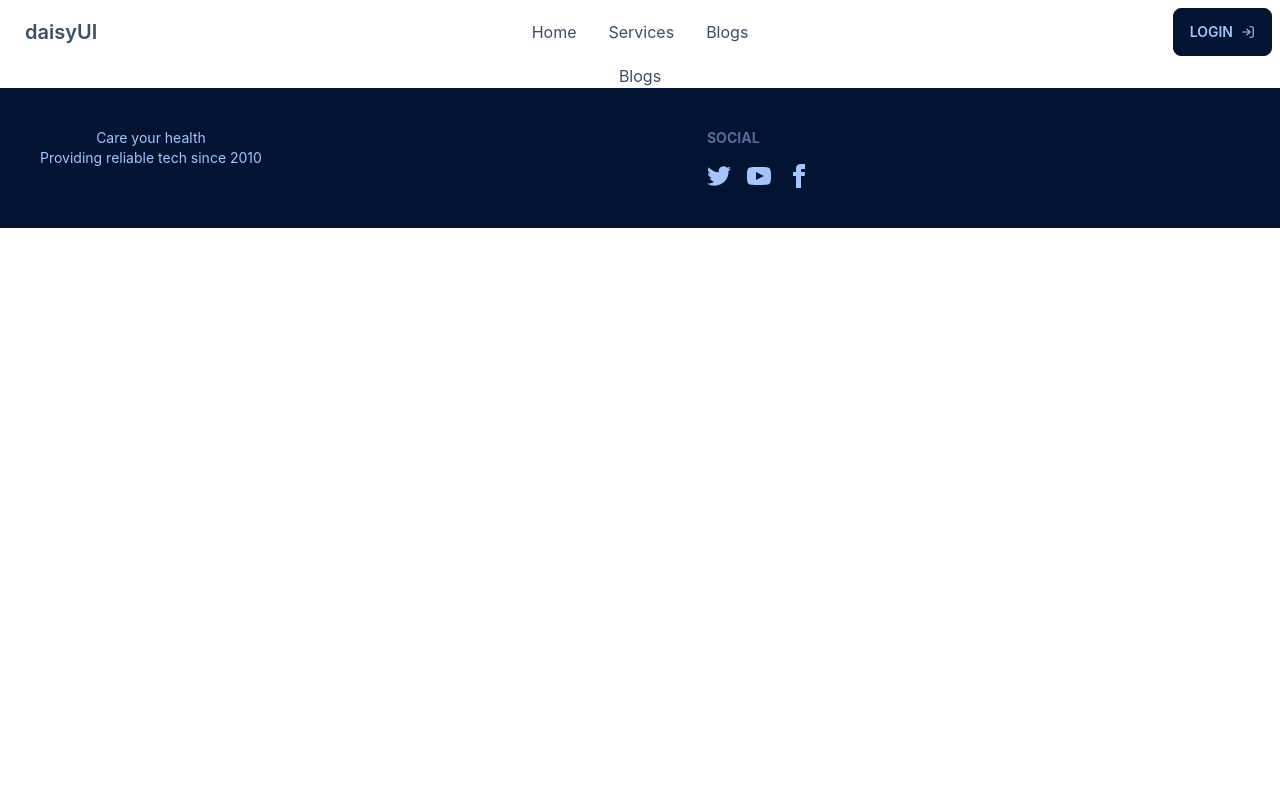
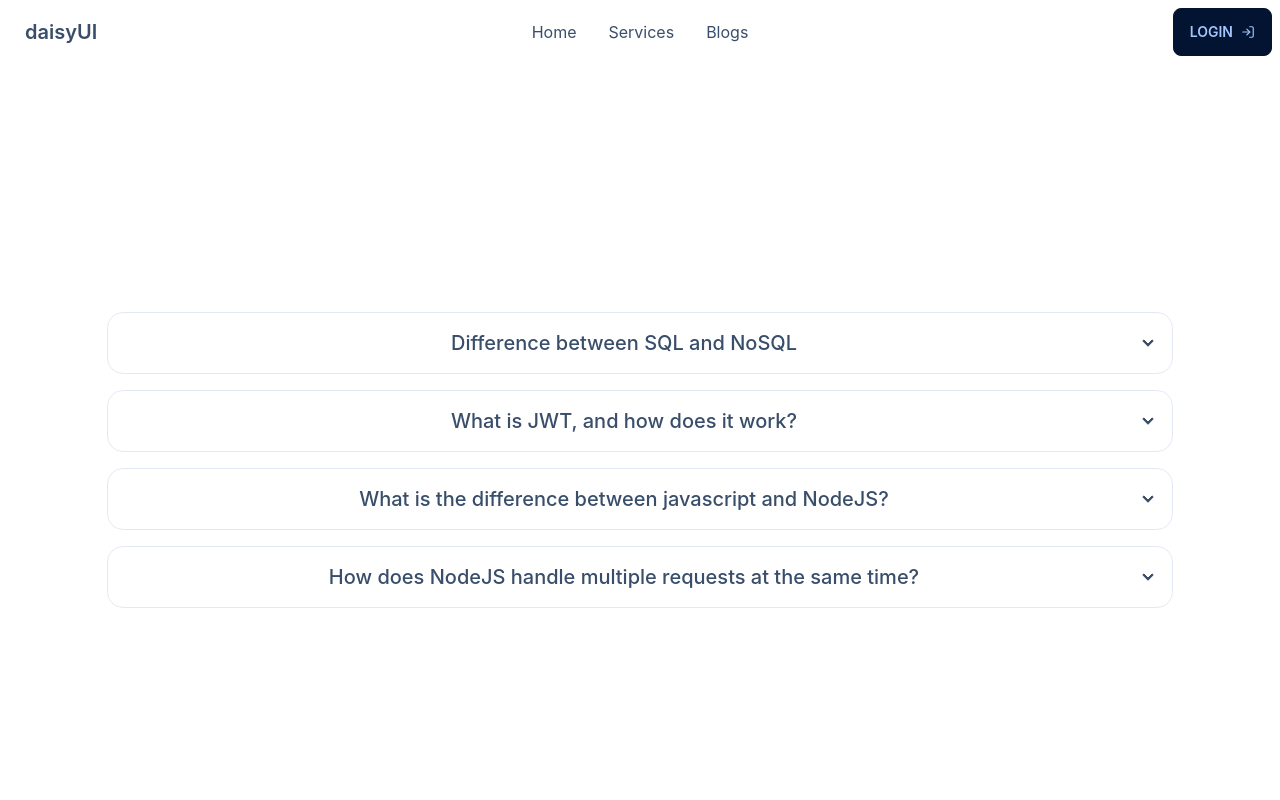
Before and after one commit to sabrababra/review-doctor-repo, a React (Create React App) app: page /blogs in a window 1280 px wide. Shown: the top 800 px of the page. Built offline with nearby package versions, Linux system fonts and the light colour scheme; no server answers.

Commit message:
added blog page

```diff
--- a/src/Shared/Header/Header.js
+++ b/src/Shared/Header/Header.js
@@ -7,7 +7,7 @@ const Header = () => {
     const { user, providerLogOut } = useContext(AuthContext);
 
     return (
-        <div className="navbar bg-base-100">
+        <div className="navbar bg-base-100 sticky top-0 ">
             <div className="navbar-start">
 
                 {/* for mobile  */}
--- a/src/pages/Blogs/Blogs.js
+++ b/src/pages/Blogs/Blogs.js
@@ -4,8 +4,121 @@ import UseTitle from '../../hooks/UseTitle';
 const Blogs = () => {
     UseTitle('Blogs')
     return (
-        <div>
-           <h1>Blogs</h1>
+        <div className=' min-h-[85vh] flex flex-col items-center justify-center'>
+            <div className='w-10/12 mx-auto'>
+                <div tabIndex={0} className=" mt-4 collapse collapse-arrow border border-base-300 bg-base-100 rounded-box">
+                    <div className="collapse-title text-xl font-medium">
+                        Difference between SQL and NoSQL
+                    </div>
+                    <div className="collapse-content">
+                        <div className="overflow-x-auto">
+                            <table className="table w-full ">
+                                {/* <!-- head --> */}
+                                <thead>
+                                    <tr>
+                                        <th></th>
+                                        <th>Topics</th>
+                                        <th>SQL</th>
+                                        <th>No SQL</th>
+                                    </tr>
+                                </thead>
+                                <tbody>
+                                    {/* <!-- row 1 --> */}
+                                    <tr>
+                                        <th>1</th>
+                                        <td>Type</td>
+                                        <td>RELATIONAL DATABASE MANAGEMENT SYSTEM (RDBMS)</td>
+                                        <td>Non-relational or distributed database system.</td>
+                                    </tr>
+                                    {/* <!-- row 2 --> */}
+                                    <tr className="active">
+                                        <th>2</th>
+                                        <td>Scalability</td>
+                                        <td>Vertically Scalable</td>
+                                        <td>Horizontally scalable</td>
+                                    </tr>
+                                    {/* <!-- row 3 --> */}
+                                    <tr>
+                                        <th>3</th>
+                                        <td>Property followed</td>
+                                        <td>Follows ACID property</td>
+                                        <td>Follows CAP</td>
+                                    </tr>
+                                </tbody>
+                            </table>
+                        </div>
+                    </div>
+                </div>
+
+                <div tabIndex={0} className="  mt-4 collapse collapse-arrow border border-base-300 bg-base-100 rounded-box">
+                    <div className="collapse-title text-xl font-medium">
+                        What is JWT, and how does it work?
+                    </div>
+                    <div className="collapse-content">
+                        <p>JSON Web Token (JWT) is an open standard (RFC 7519) for securely transmitting information between parties as JSON object. <br />It is compact, readable and digitally signed using a private key/ or a public key pair by the Identity Provider(IdP). So the integrity and authenticity of the token can be verified by other parties involved.</p>
+                        <p>
+                            The purpose of using JWT is not to hide data but to ensure the authenticity of the data. JWT is signed and encoded, not encrypted. <br />
+
+                            JWT is a token based stateless authentication mechanism. Since it is a client-side based stateless session, server doesn't have to completely rely on a datastore(database) to save session information.
+                        </p>
+                    </div>
+                </div>
+
+                <div tabIndex={0} className="  mt-4 collapse collapse-arrow border border-base-300 bg-base-100 rounded-box">
+                    <div className="collapse-title text-xl font-medium">
+                        What is the difference between javascript and NodeJS?
+                    </div>
+                    <div className="collapse-content">
+                        <div className="overflow-x-auto overflow-hidden ">
+                            <table className="table table-zebra w-full">
+                                {/* <!-- head --> */}
+                                <thead>
+                                    <tr>
+                                        <th></th>
+
+                                        <th>Javascript</th>
+                                        <th>NodeJS</th>
+                                    </tr>
+                                </thead>
+                                <tbody>
+                                    {/* <!-- row 1 --> */}
+                                    <tr>
+                                        <th>1</th>
+
+                                        <td>Javascript is a programming language <br /> that is used for writing scripts <br /> on the website.</td>
+                                        <td>NodeJS is a Javascript <br /> runtime environment.</td>
+                                    </tr>
+                                    {/* <!-- row 2 --> */}
+                                    <tr>
+                                        <th>2</th>
+
+                                        <td>It is basically used on the client-side.</td>
+                                        <td>It is mostly used on the server-side</td>
+                                    </tr>
+                                    {/* <!-- row 3 --> */}
+                                    <tr>
+                                        <th>3</th>
+
+                                        <td>It is the upgraded version of ECMA script <br /> that uses Chrome’s V8 engine written in C++. </td>
+                                        <td>Nodejs is written in C, C++ and Javascript.</td>
+                                    </tr>
+                                </tbody>
+                            </table>
+                        </div>
+                    </div>
+                </div>
+
+                <div tabIndex={0} className=" mt-4 collapse collapse-arrow border border-base-300 bg-base-100 rounded-box">
+                    <div className="collapse-title text-xl font-medium">
+                    How does NodeJS handle multiple requests at the same time?
+                    </div>
+                    <div className="collapse-content">
+                        <p>NodeJS receives multiple client requests and places them into EventQueue. NodeJS is built with the concept of event-driven architecture. NodeJS has its own EventLoop which is an infinite loop that receives requests and processes them. EventLoop is the listener for the EventQueue.</p>
+                        <p>If NodeJS can process the request without I/O blocking then the event loop would itself process the request and sends the response back to the client by itself. But, it is possible to process multiple requests parallelly using the NodeJS cluster module or worker_threads module.</p>
+                    </div>
+                </div>
+            </div>
+
         </div>
     );
 };
```
